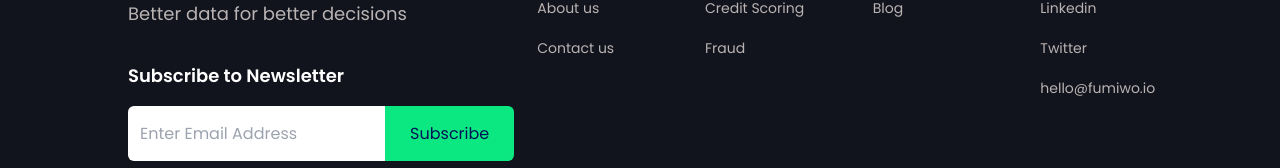
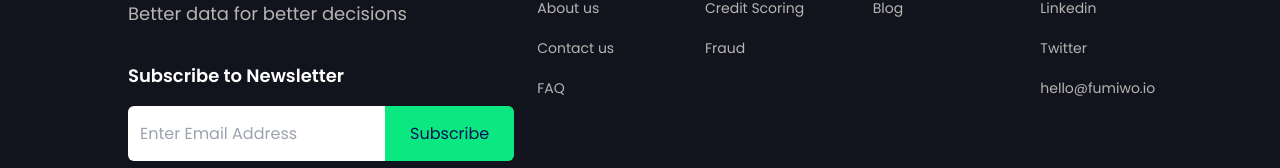
Before and after one commit to Fumiwoio2024/fumiwo-website, a Next.js app: page /contact-us in a window 1280 px wide. Shown: the part 2045-2213 px from the top of the page. Built offline with nearby package versions, Linux system fonts and the light colour scheme.

Commit message:
addd faq link

```diff
--- a/src/components/contactUs/FAQ.tsx
+++ b/src/components/contactUs/FAQ.tsx
@@ -53,7 +53,10 @@ const FAQ = () => {
 	const [selected, setSelected] = useState('')
 
 	return (
-    <section className="container mx-auto mt-28 grid px-6 pb-36 lg:flex">
+    <section
+      id="faq"
+      className="container mx-auto mt-28 grid px-6 pb-36 lg:flex"
+    >
       <div className="mb-10 flex-1 text-center lg:mb-0 lg:text-left">
         <H1 className="!leading-[58px] lg:w-80">
           Frequently Asked <span className="text-primaryGreen">Questions</span>
--- a/src/components/home/Footer.tsx
+++ b/src/components/home/Footer.tsx
@@ -21,6 +21,10 @@ const footerItems = [
     {
       title: "Contact us",
       link: "/contact-us",
+    },
+    {
+      title: "FAQ",
+      link: "/contact-us#faq",
     },
   ],
   [
```
